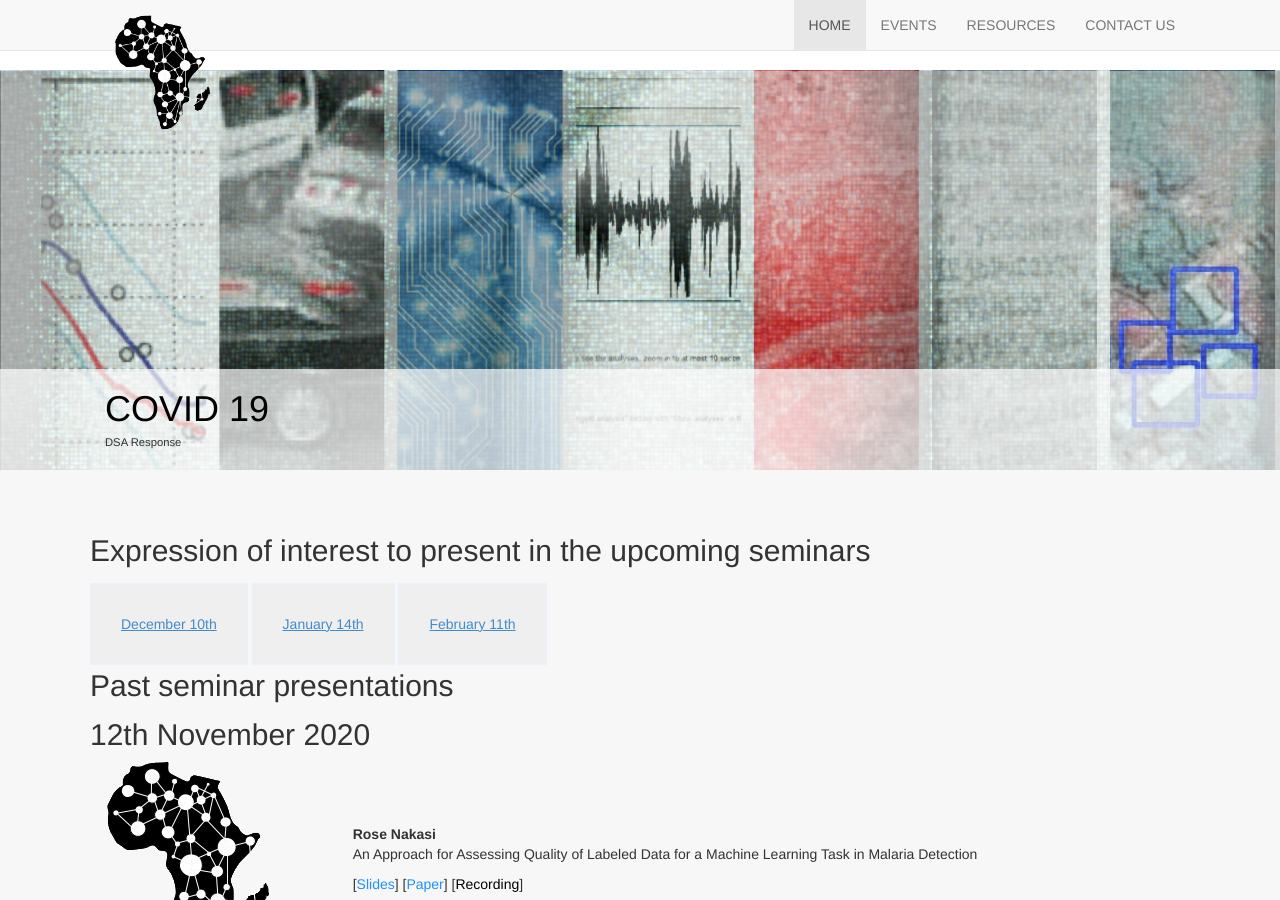
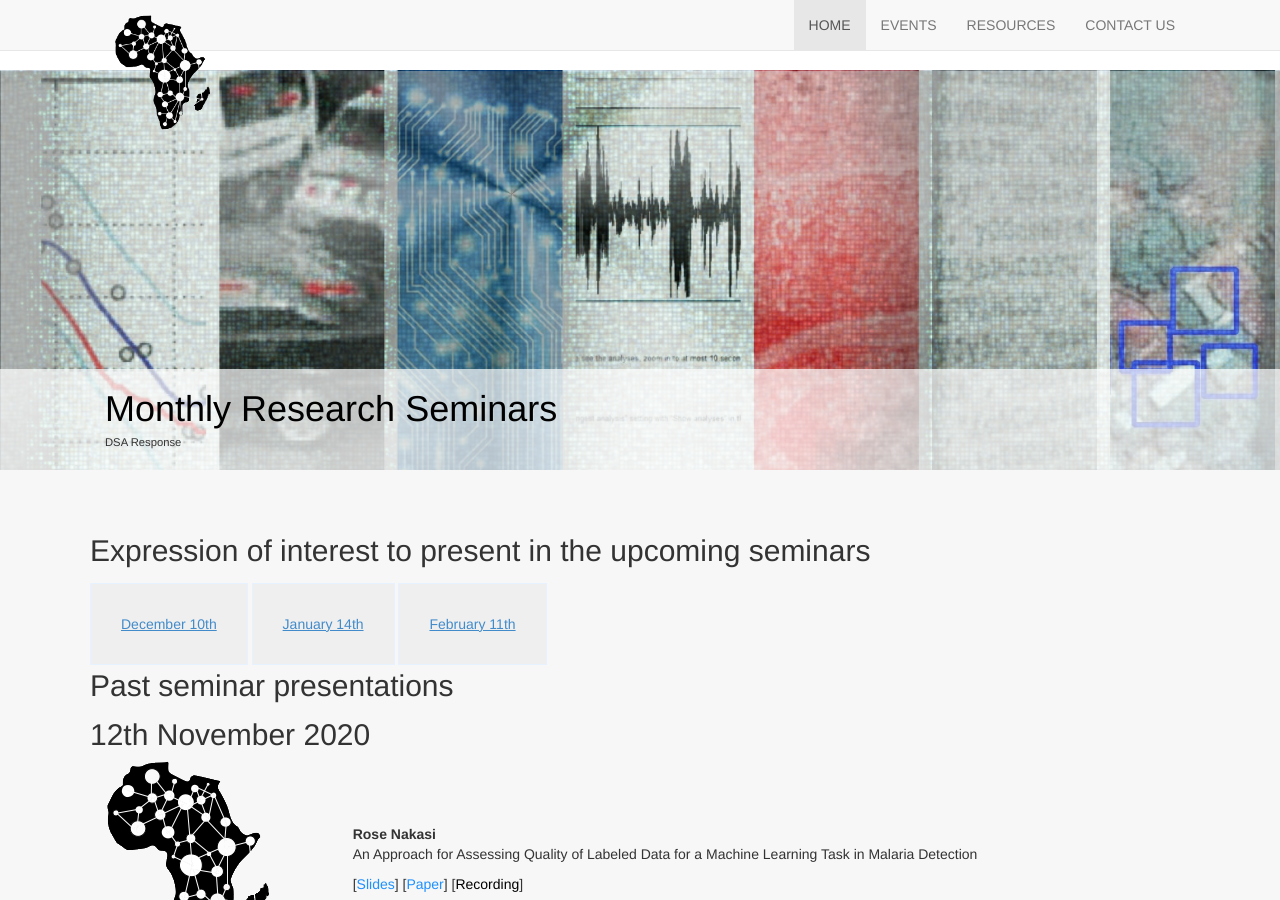
Before and after one commit to datsciafrica/monthly-research-seminars, a Jekyll site: the page built from index.html, in a window 1280 px wide and 900 px high. Built offline with Jekyll 4.4.1, drawn with Linux system fonts in a browser that asks for light colours; nearby versions of some CDN libraries.

Commit message:
Update _config.yml

```diff
--- a/_config.yml
+++ b/_config.yml
@@ -1,10 +1,10 @@
 # Site settings
-title: COVID 19
+title: Monthly Research Seminars
 location: DSA Response
 safe: false
 description: "Information website."
 banner: dsa_banner.jpg
-banner_title: Data Science Africa and COVID 19
+banner_title: DSA Monthly Research Seminars
 baseurl: "/monthly-research-seminars"
 url: "http://www.datascienceafrica.org"
 logo_url: img/logo.png
```
